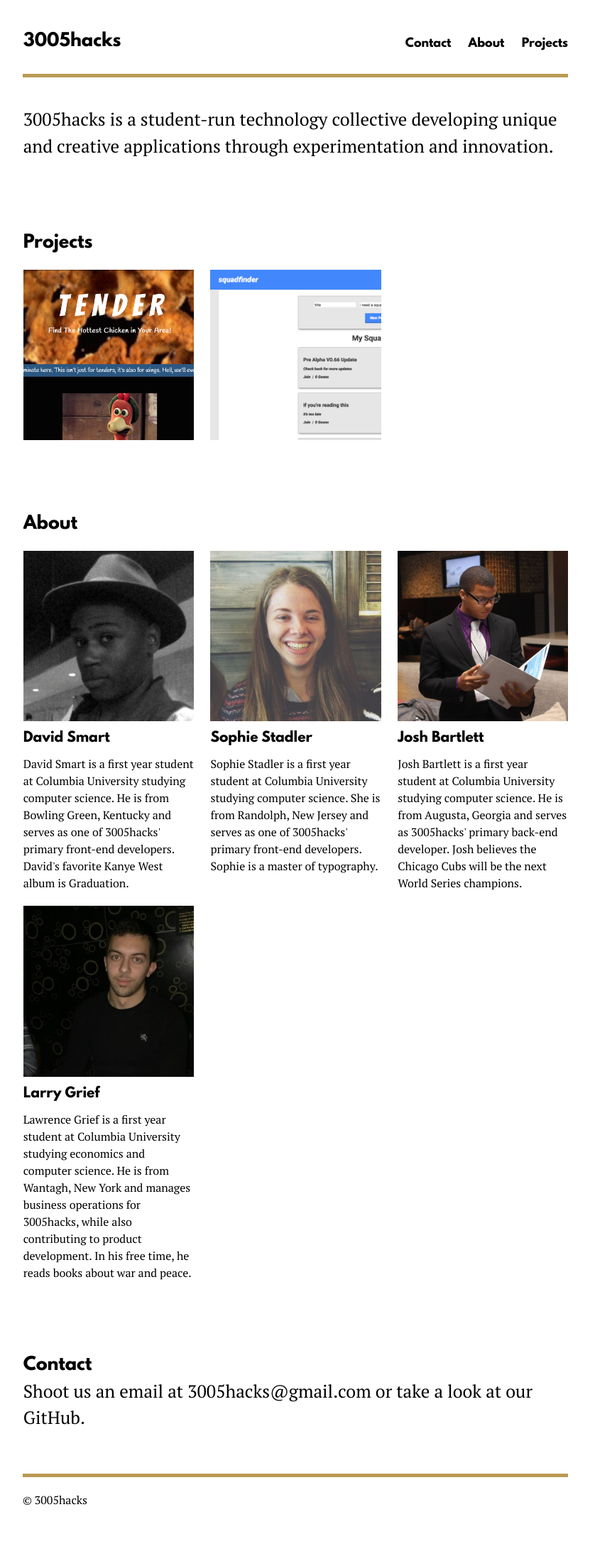
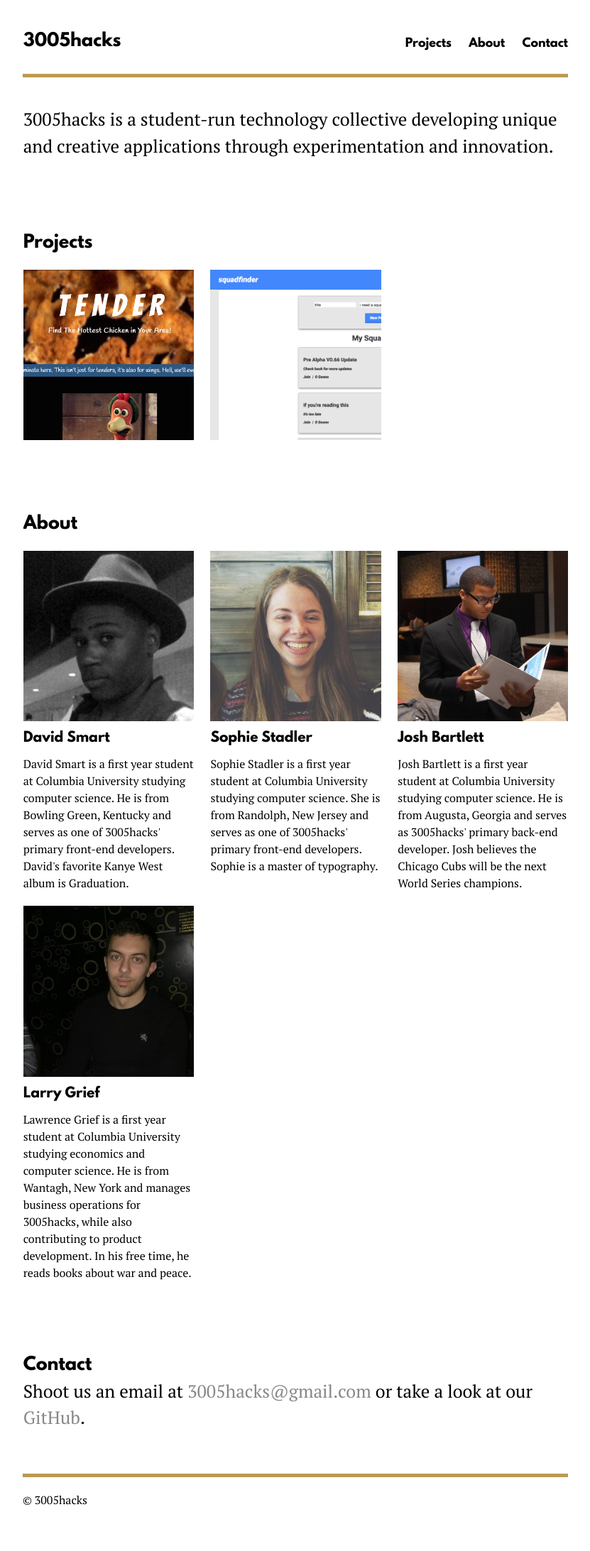
Before and after one commit to 3005hacks/3005hacks, a Jekyll site: the page built from index.html, in a window 1280 px wide. Shown: the whole page at 71% size, without its empty margins (224-1055 px from the left). Built offline with Jekyll 4.4.1, drawn with Linux system fonts in a browser that asks for light colours; nearby versions of some CDN libraries.

Commit message:
fix nav order, update link color

```diff
--- a/_includes/header.html
+++ b/_includes/header.html
@@ -4,9 +4,9 @@
       <div class="unit one-of-two"><a href="/"><h1 class="heading">{{ page.title }}</h1></a></div>
       <div class="unit one-of-two">
         <ul>
+          <li><a href="#projects">Projects</a></li>
+          <li><a href="#about">About</a></li>
           <li><a href="#contact">Contact</a></li>
-          <li><a href="#about">About</a></li>
-          <li><a href="#projects">Projects</a></li>
         </ul>
       </div>
     </div>
--- a/static/css/style.css
+++ b/static/css/style.css
@@ -18,6 +18,9 @@ a {
 }
 a:hover {
   color: #b99a54;
+}
+p a {
+  color: #888;
 }
 img {
   max-width: 100%;
```
Also changed, not shown: 2 other files.
